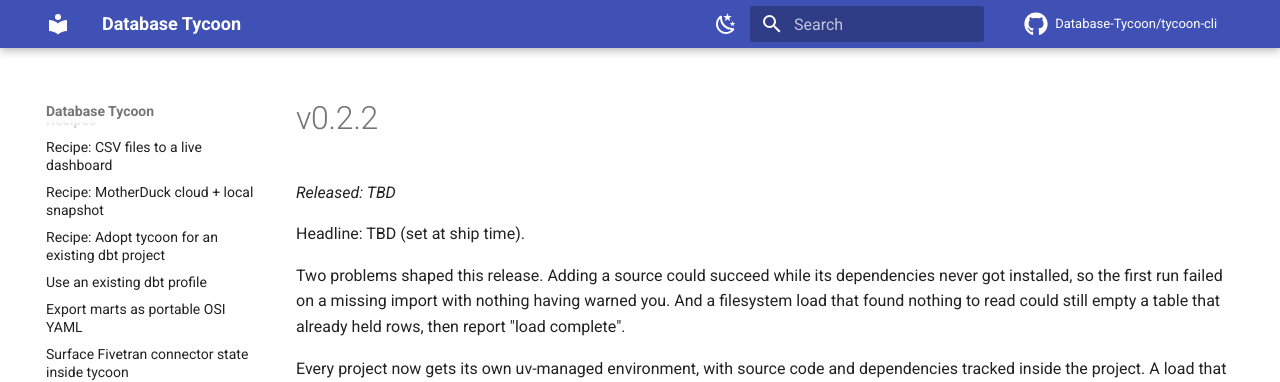
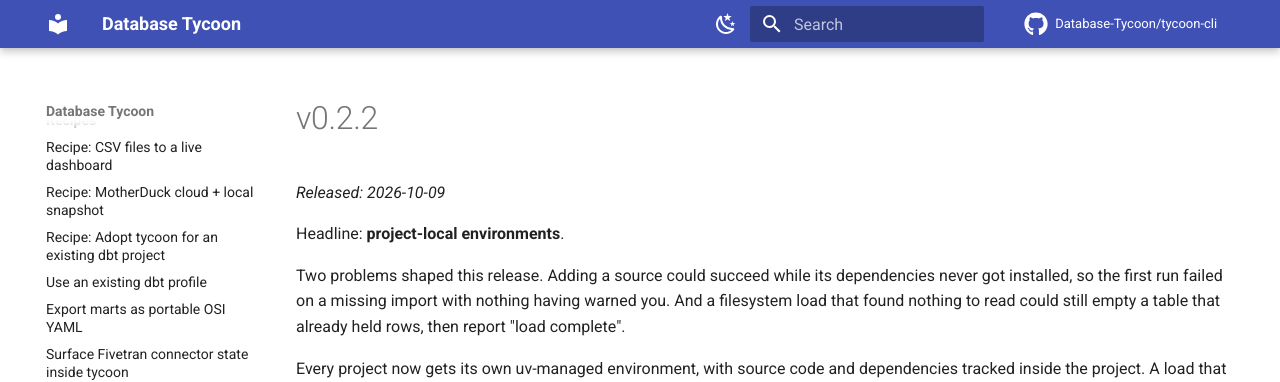
Before and after one commit to Database-Tycoon/tycoon-cli, an MkDocs documentation site: the page built from docs/releases/v0.2.2.md, in a window 1280 px wide and 900 px high. Shown: the top 382 px of the window. Built offline with MkDocs 1.6.1 and Material for MkDocs 9.7.7, drawn with Linux system fonts in a browser that asks for light colours; comment, search, counter and statistics services are not loaded.

Commit message:
release(v0.2.2): set the release date to 2026-10-09 and the headline
Headline: project-local environments.

Co-Authored-By: Claude Opus 5.5 <noreply@anthropic.com>

```diff
--- a/docs/releases/v0.2.2.md
+++ b/docs/releases/v0.2.2.md
@@ -1,8 +1,8 @@
 # v0.2.2
 
-_Released: TBD_
+_Released: 2026-10-09_
 
-Headline: TBD (set at ship time).
+Headline: **project-local environments**.
 
 Two problems shaped this release. Adding a source could succeed while its
 dependencies never got installed, so the first run failed on a missing
```
Also changed, not shown: CHANGELOG.md (+3 -1 lines).
